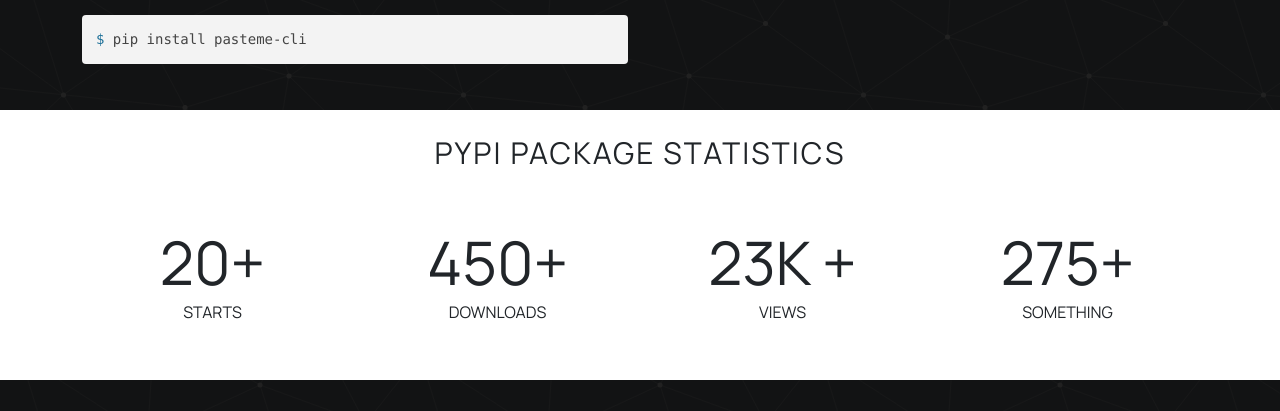
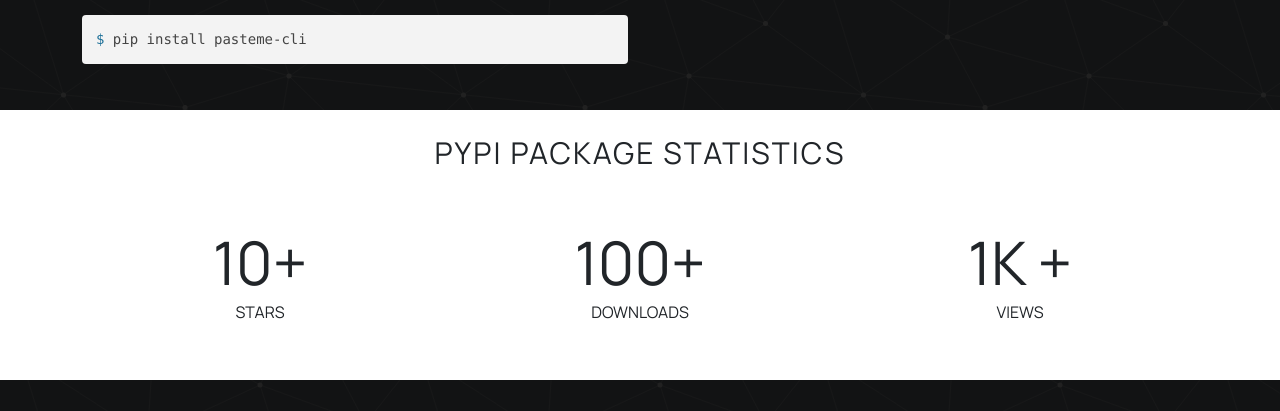
Before and after one commit to collove/pasteme, a Django app: template snippet/templates/home.html in a window 1280 px wide. Shown: the part 345-756 px from the top of the page. Run offline with Django 4.2, Linux system fonts and the light colour scheme; the template is opened without the code that fills it, so the values that code supplies are empty; some libraries are stand-ins or nearby versions.

Commit message:
an item removed from stats section

```diff
--- a/snippet/templates/home.html
+++ b/snippet/templates/home.html
@@ -32,25 +32,20 @@
 <section data-aos="fade-up" data-aos-duration="400" data-aos-once="true" class="font-dark bg-white" style="font-family: Manrope, sans-serif;">
       <div class="container">
           <h3 class="text-dark text-center all-capital p-4" data-aos="fade-up" data-aos-duration="400" data-aos-delay="200" data-aos-once="true" style="font-size: 30px;font-weight: 300;line-height: 38px;letter-spacing: 2px;">PyPi Package Statistics</h3>
-          <div class="row row-cols-1 row-cols-sm-1 row-cols-md-2 row-cols-lg-4 row-cols-xl-4 row-cols-xxl-4" data-aos="fade-up" data-aos-duration="800" data-aos-delay="150" data-aos-once="true" style="padding-top: 20px;padding-bottom: 40px;">
-              <div class="col">
-                  <div><span class="Justify-Flex-Center purecounter counter-font count plus" data-purecounter-start="0" data-purecounter-end="20" data-purecounter-duration="2">20</span>
-                      <p class="text-center text-uppercase">starts</p>
+          <div class="row" data-aos="fade-up" data-aos-duration="800" data-aos-delay="150" data-aos-once="true" style="padding-top: 20px;padding-bottom: 40px;">
+              <div class="col-sm">
+                  <div><span class="Justify-Flex-Center purecounter counter-font count plus" data-purecounter-start="0" data-purecounter-end="10" data-purecounter-duration="2">10</span>
+                      <p class="text-center text-uppercase">Stars</p>
                   </div>
               </div>
-              <div class="col">
-                  <div><span class="Justify-Flex-Center purecounter counter-font plus" data-purecounter-start="0" data-purecounter-end="450" data-purecounter-duration="1">450</span>
-                      <p class="text-center text-uppercase">downloads</p>
+              <div class="col-sm">
+                  <div><span class="Justify-Flex-Center purecounter counter-font plus" data-purecounter-start="0" data-purecounter-end="100" data-purecounter-duration="1">100</span>
+                      <p class="text-center text-uppercase">Downloads</p>
                   </div>
               </div>
-              <div class="col">
-                  <div><span class="Justify-Flex-Center purecounter counter-font plus-k" data-purecounter-start="0" data-purecounter-end="23" data-purecounter-duration="1">23</span>
-                      <p class="text-center text-uppercase">views</p>
-                  </div>
-              </div>
-              <div class="col">
-                  <div><span class="Justify-Flex-Center purecounter counter-font plus" data-purecounter-start="0" data-purecounter-end="275" data-purecounter-duration="1">275</span>
-                      <p class="text-center text-uppercase">something</p>
+              <div class="col-sm">
+                  <div><span class="Justify-Flex-Center purecounter counter-font plus-k" data-purecounter-start="0" data-purecounter-end="1" data-purecounter-duration="1">1</span>
+                      <p class="text-center text-uppercase">Views</p>
                   </div>
               </div>
           </div>
```
